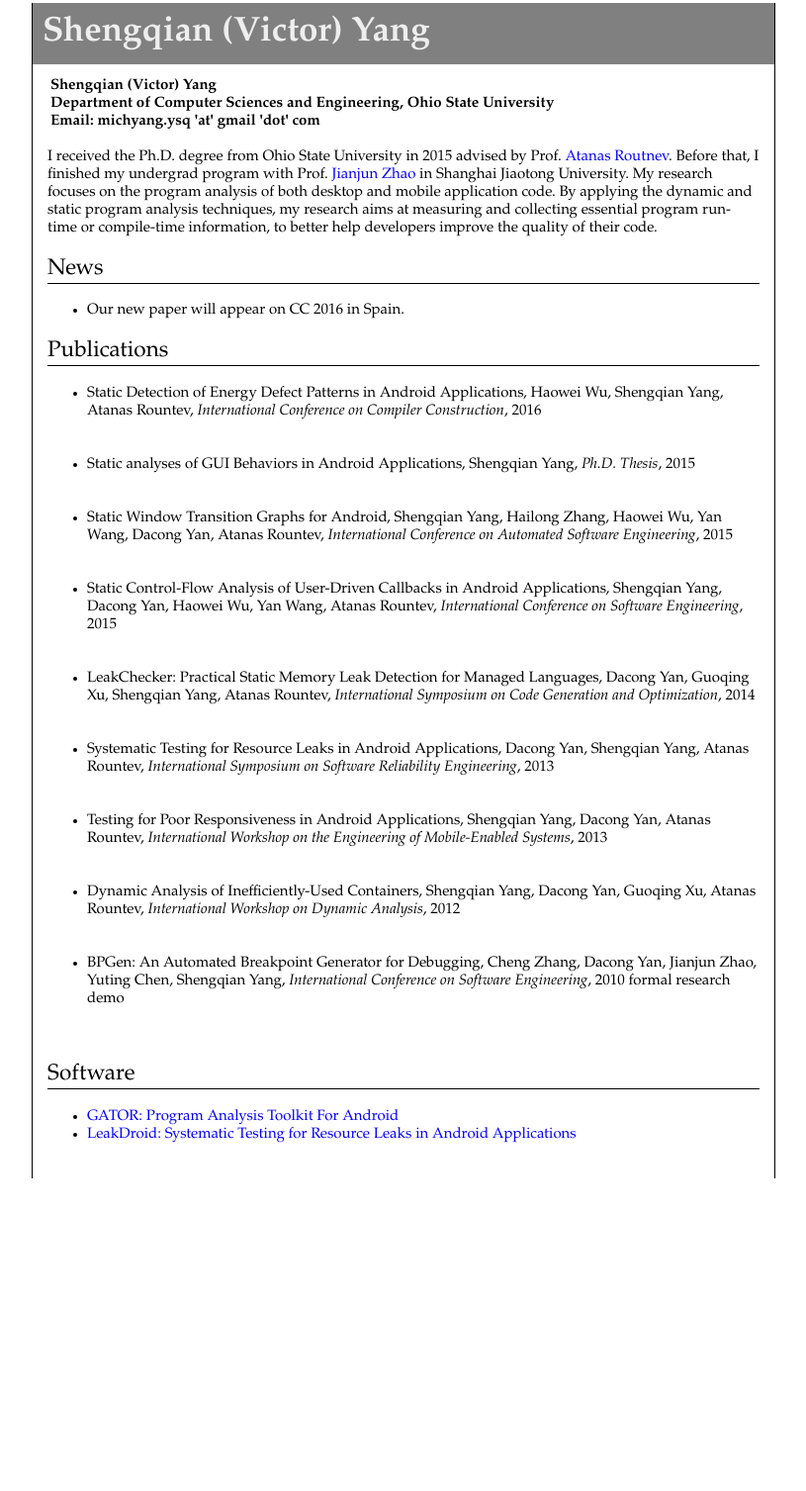
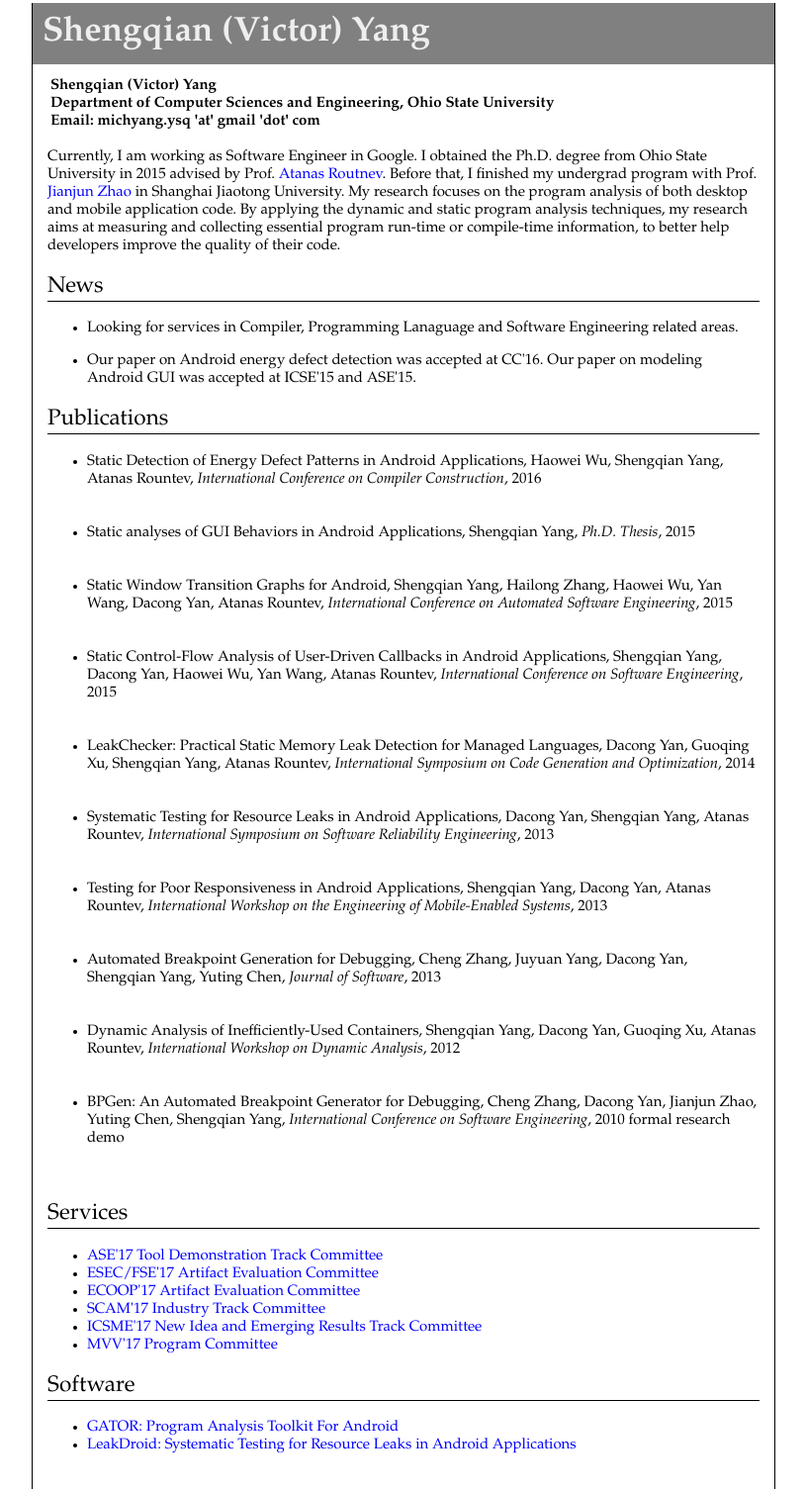
Before and after one commit to michyang/shengqian.github.io, a plain HTML site: page index.html in a window 1280 px wide. Shown: the part 5-1512 px from the top of the page at 99% size, without its empty margins (232-1047 px from the left). Before the commit the page ends 1204 px from the top, so only its background shows below. Drawn offline with Linux system fonts and the light colour scheme.

Commit message:
add peer review

```diff
--- a/index.html
+++ b/index.html
@@ -29,12 +29,13 @@
 			</table>
 
 			<p>
-			I received the Ph.D. degree from Ohio State University in 2015 advised by
-			Prof. <a href="http://web.cse.ohio-state.edu/~rountev">Atanas Routnev</a>.
+			Currently, I am working as Software Engineer in Google. I obtained
+			the Ph.D. degree from Ohio State University in 2015 advised by Prof. <a
+				 href="http://web.cse.ohio-state.edu/~rountev">Atanas Routnev</a>.
 			 Before that, I finished my undergrad program with Prof. <a
 		 href="http://cse.sjtu.edu.cn/~zhao/">Jianjun Zhao</a> in Shanghai
-			Jiaotong University.  My research focuses on the program analysis of both
-			desktop and mobile application code.  By applying the dynamic and static
+	 Jiaotong University. My research focuses on the program analysis of both
+	 desktop and mobile application code. By applying the dynamic and static
 	 program analysis techniques, my research aims at measuring and collecting
 	 essential program run-time or compile-time information, to better help
 	 developers improve the quality of their code.
@@ -42,7 +43,13 @@
 			<h2 class="item">News</h2>
 			<ul>
 				<li>
-				Our new paper will appear on CC 2016 in Spain.
+					Looking for services in Compiler, Programming Lanaguage and Software Engineering related areas.
+				</li>
+			</ul>
+			<ul>
+				<li>
+					Our paper on Android energy defect detection was accepted at CC'16.
+					Our paper on modeling Android GUI was accepted at ICSE'15 and ASE'15.
 				</li>
 			</ul>
 
@@ -97,6 +104,10 @@
 						Engineering of Mobile-Enabled Systems</i>, 2013
 				</li>
 				<br><br>
+				<li> Automated Breakpoint Generation for Debugging, Cheng Zhang, Juyuan
+					Yang, Dacong Yan, Shengqian Yang, Yuting Chen, <i>Journal of
+						Software</i>, 2013 </li>
+				<br><br>
 
 				<li>
 					Dynamic Analysis of Inefficiently-Used Containers, Shengqian Yang,
@@ -113,18 +124,23 @@
 				</li>
 				<br><br>
 			</ul>
+			<h2 class="item">Services</h2>
+			<ul>
+				<li><a href="http://ase2017.org/">ASE'17 Tool Demonstration Track Committee</a></li>
+				<li><a href="http://esec-fse17.uni-paderborn.de/call_artifacts.php">ESEC/FSE'17 Artifact Evaluation Committee</a></li>
+				<li><a href="http://2017.ecoop.org/committee/ecoop-2017-artifacts-artifact-evaluation-committee">ECOOP'17 Artifact Evaluation Committee</a></li>
+				<li><a href="http://www.ieee-scam.org/2017/">SCAM'17 Industry Track Committee</a></li>
+				<li><a href="https://icsme2017.github.io/Program%20Committee.html">ICSME'17 New Idea and Emerging Results Track Committee</a></li>
+				<li><a href="http://paris.utdallas.edu/mvv17/">MVV'17 Program Committee</a></li>
+			</ul>
 			<h2 class="item">Software</h2>
 			<ul>
-				<li>
-				<a
+				<li> <a
 						href="http://web.cse.ohio-state.edu/presto/software/gator/">GATOR:
-					Program Analysis Toolkit For Android</a>
-				</li>
-				<li>
-				<a
+			Program Analysis Toolkit For Android</a> </li>
+				<li> <a
 			href="http://web.cse.ohio-state.edu/presto/software/leakdroid/">LeakDroid:
-					Systematic Testing for Resource Leaks in Android
-					Applications</a>
+			Systematic Testing for Resource Leaks in Android Applications</a>
 				</li>
 			</ul>
 		</div>
```
Lines whose indentation alone changed are shown as unchanged.
